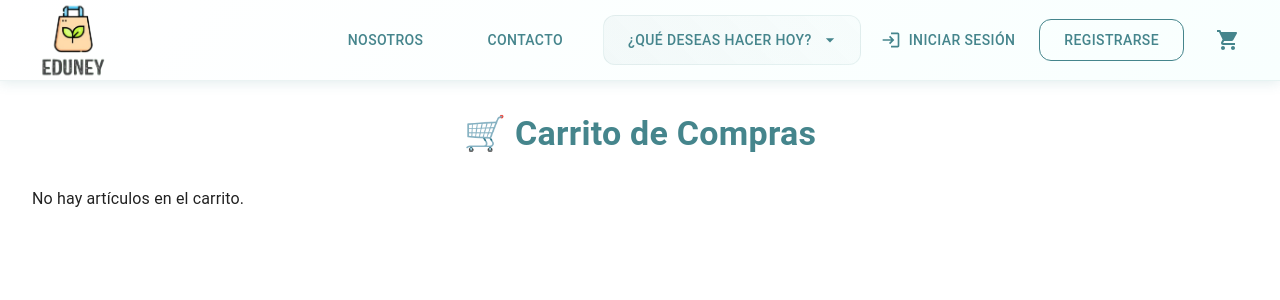
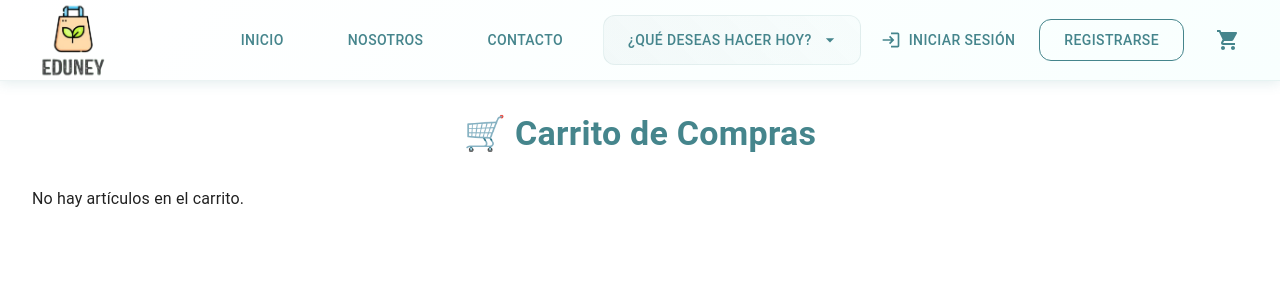
Before and after one commit to Mamm1201/Udeney-v1, a React (Vite) app in the folder client/: page /carrito in a window 1280 px wide. Shown: the top 300 px of the page. Built offline with nearby package versions, Linux system fonts and the light colour scheme.

Commit message:
Incluir boton de redireccionamiento inicio en Navbar

```diff
--- a/client/src/components/Navbar.jsx
+++ b/client/src/components/Navbar.jsx
@@ -115,6 +115,27 @@ const Navbar = () => {
               }}
             >
               <MenuItem
+                onClick={() => navigate('/')}
+                sx={{
+                  py: 2,
+                  px: 3,
+                  borderRadius: 2,
+                  mx: 1,
+                  mb: 1,
+                  fontWeight: 500,
+                  transition: 'all 0.3s ease',
+                  '&:hover': {
+                    backgroundColor: 'rgba(69, 133, 140, 0.08)',
+                    color: '#2E5B61',
+                    transform: 'translateX(8px)',
+                    boxShadow: '0 2px 8px rgba(69, 133, 140, 0.15)',
+                  },
+                }}
+              >
+                Inicio
+              </MenuItem>
+
+              <MenuItem
                 onClick={() => navigate('/nosotros')}
                 sx={{
                   py: 2,
@@ -198,6 +219,25 @@ const Navbar = () => {
             {/* <Button onClick={() => navigate('/')} sx={{ color: 'white' }}>
               Inicio
             </Button> */}
+            <Button
+              onClick={() => navigate('/')}
+              sx={{
+                color: '#45858C',
+                px: 3,
+                py: 1.5,
+                borderRadius: 3,
+                fontWeight: 500,
+                transition: 'all 0.3s cubic-bezier(0.4, 0, 0.2, 1)',
+                '&:hover': {
+                  backgroundColor: 'rgba(69, 133, 140, 0.08)',
+                  color: '#2E5B61',
+                  transform: 'translateY(-2px)',
+                  boxShadow: '0 4px 12px rgba(69, 133, 140, 0.2)',
+                },
+              }}
+            >
+              Inicio
+            </Button>
             <Button
               onClick={() => navigate('/nosotros')}
               sx={{
```
